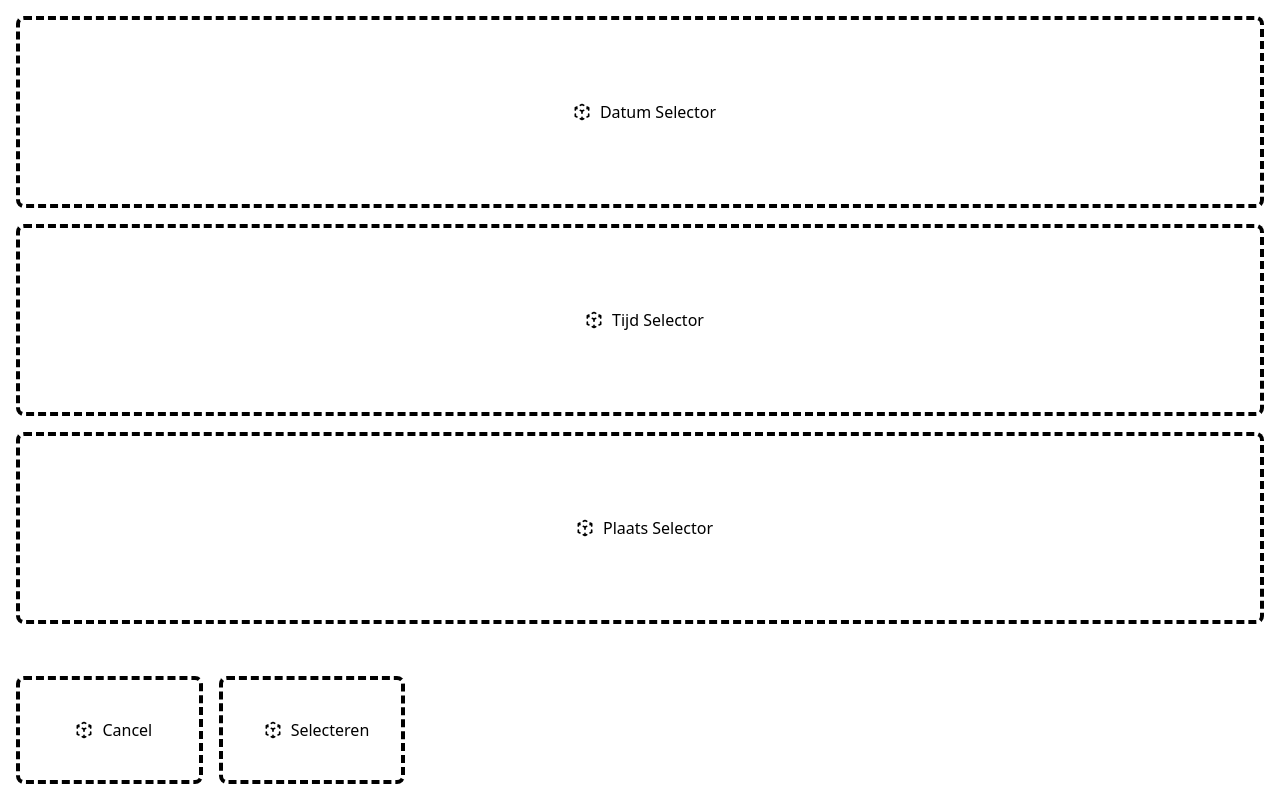
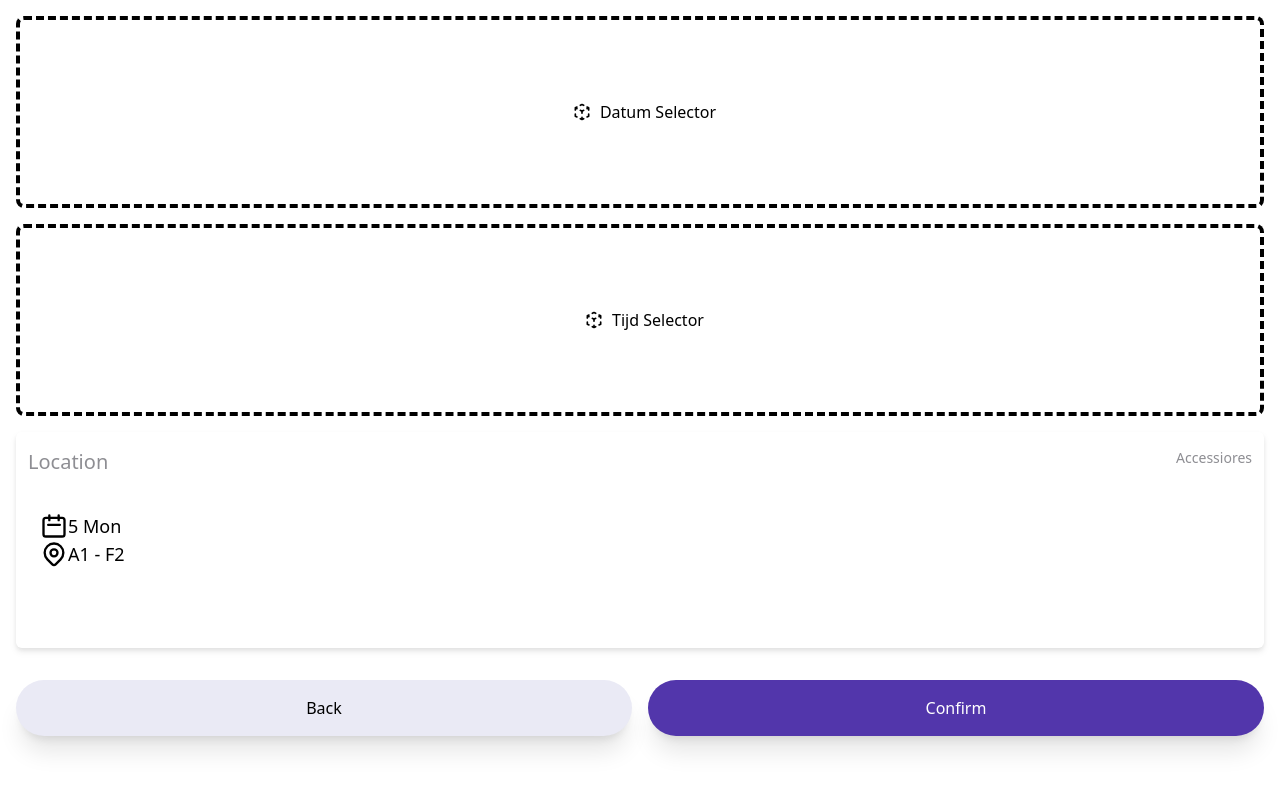
Before and after one commit to tomasvdlaan/cgi-res-frontend, a React (Create React App) app: page /reservations/create in a window 1280 px wide. Built offline with nearby package versions, Linux system fonts and the light colour scheme.

Commit message:
Update ReservationCreatePage.tsx

```diff
--- a/src/pages/reservations/create/ReservationCreatePage.tsx
+++ b/src/pages/reservations/create/ReservationCreatePage.tsx
@@ -1,3 +1,11 @@
+import {ClockIcon, OfficeBuildingIcon, DesktopComputerIcon, VideoCameraIcon, CursorClickIcon} from "@heroicons/react/outline";
+import {CalendarIcon} from "@heroicons/react/outline";
+import {LocationMarkerIcon} from "@heroicons/react/outline";
+import {StatusOnlineIcon} from "@heroicons/react/outline";
+
+import {HomeIcon} from "@heroicons/react/outline";
+import {UserGroupIcon} from "@heroicons/react/outline";
+import {ExclamationCircleIcon} from "@heroicons/react/outline";
 import React from "react";
 import PlaceholderBlock from "../../../glob-components/PlaceholderBlock";
 
@@ -5,16 +13,35 @@ function ReservationCreatePage() {
 	return (
 		<>
 			<div className="gap-y-4 flex flex-col p-4">
-				<PlaceholderBlock title="Datum Selector" className="h-48"/>
-				<PlaceholderBlock title="Tijd Selector" className="h-48"/>
-				<PlaceholderBlock title="Plaats Selector" className="h-48"/>
-			</div>
-			<div className="absolute p-4 bottom-0">
-				<div className=" grid gap-x-4 grid-cols-2">
-					<PlaceholderBlock title="Cancel"/>
-					<PlaceholderBlock title="Selecteren"/>
+				<PlaceholderBlock title="Datum Selector" className="h-48" />
+				<PlaceholderBlock title="Tijd Selector" className="h-48" />
+
+				<div className="rounded-md bg-white w-50 px-6 py-20 drop-shadow-md">
+					<div className="text-left text-xl text-gray font-SofiaProBold absolute left-3 top-4 "> Location</div>
+					<div className="text-right text-sm text-gray font-SofiaProBold absolute right-3 top-4 "> Accessiores</div>
+					<div className="flex justify-left items-center">
+						<CalendarIcon className="h-7 w-7"/>
+						<div className="text-lg ">
+                                    5 Mon
+						</div>
+					</div>
+					<div className="flex justify-left items-center">
+						<LocationMarkerIcon className="h-7 w-7"/>
+						<div className="text-lg ">
+                                    A1 - F2
+						</div>
+					</div>
 				</div>
 			</div>
+
+			<div className="static p-4 bottom-0">
+				<div className=" grid gap-x-4 grid-cols-2 justify-center items-center">
+					<button className="rounded-full bg-light-purple p-4 w-full shadow-xl">Back</button>
+					<button className="rounded-full bg-purple text-white p-4 w-full shadow-xl">Confirm</button>
+
+				</div>
+			</div>
+
 		</>
 	);
 }
```
